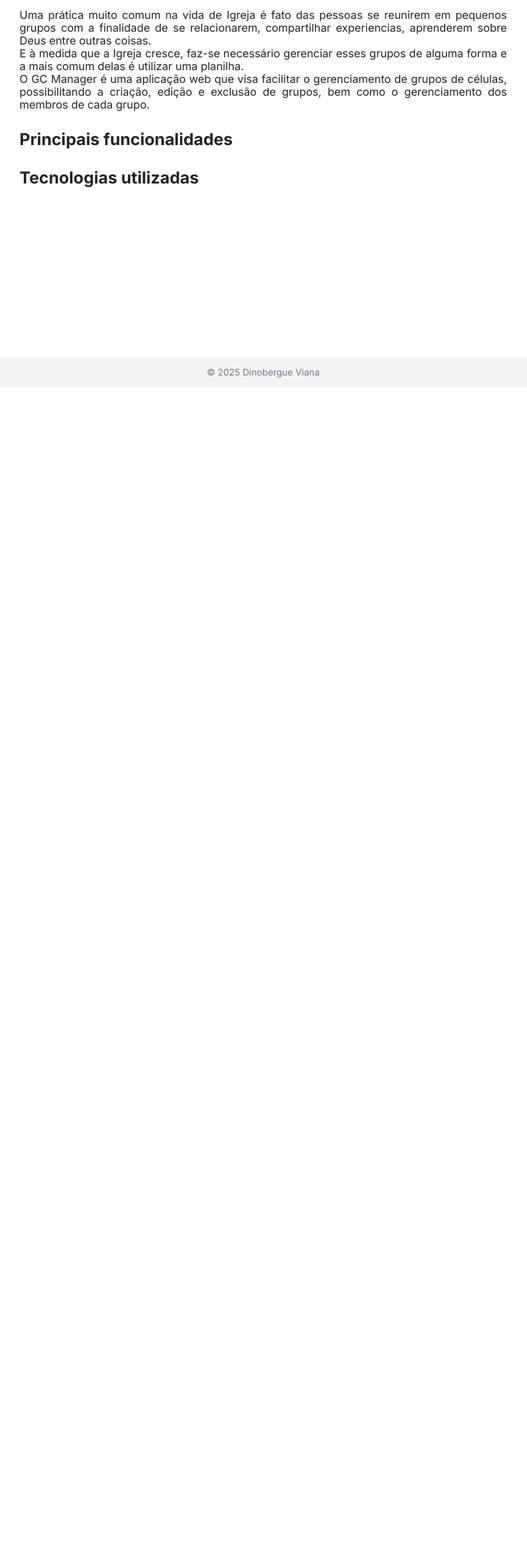
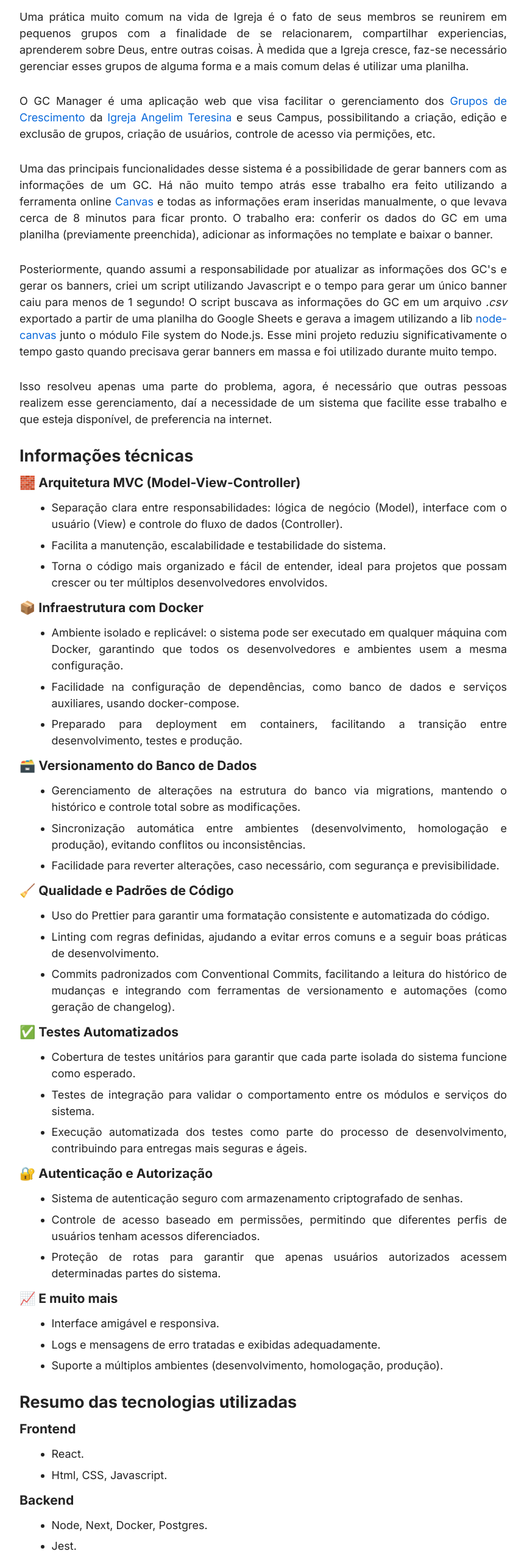
Before and after one commit to dinobergviana/meu-site, a Vue app: page /projects/gc-manager in a window 1280 px wide. Shown: the part 164-2726 px from the top of the page at 61% size, without its empty margins (208-1073 px from the left). Before the commit the page ends 800 px from the top, so only its background shows below. Built offline with nearby package versions, Linux system fonts and the light colour scheme.

Commit message:
feat: finishes gc manager project page

```diff
--- a/src/pages/projects/gc-manager/gc-manager.vue
+++ b/src/pages/projects/gc-manager/gc-manager.vue
@@ -2,31 +2,174 @@
   <section class="container">
     <div class="content">
       <h1 class="title">GC Manager</h1>
-
       <article>
         <h2>Como esse projeto nasceu?</h2>
-        <p>Uma prática muito comum na vida de Igreja é fato das pessoas se reunirem em pequenos grupos com a finalidade de se relacionarem, compartilhar experiencias, aprenderem sobre Deus entre outras coisas.</p>
-        <p>E à medida que a Igreja cresce, faz-se necessário gerenciar esses grupos de alguma forma e a mais comum delas é utilizar uma planilha.</p>
-        <p>O GC Manager é uma aplicação web que visa facilitar o gerenciamento de grupos de células, possibilitando a criação, edição e exclusão de grupos, bem como o gerenciamento dos membros de cada grupo.</p>
+        <p>Uma prática muito comum na vida de Igreja é o fato de seus membros se reunirem em pequenos grupos com a finalidade de se relacionarem, compartilhar experiencias, aprenderem sobre Deus, entre outras coisas. À medida que a Igreja cresce, faz-se necessário gerenciar esses grupos de alguma forma e a mais comum delas é utilizar uma planilha.</p>
       </article>
 
       <article>
-        <h2>Principais funcionalidades</h2>
+        <p>O GC Manager é uma aplicação web que visa facilitar o gerenciamento dos <a href="https://www.angelim.org/grupos-de-crescimento" target="_blank" rel="noopener noreferrer">Grupos de Crescimento</a> da
+          <a href="https://www.angelim.org/" target="_blank" rel="noopener noreferrer">Igreja Angelim Teresina</a>
+          e seus Campus, possibilitando a criação, edição e exclusão de grupos, criação de usuários, controle de acesso via permições, etc.
+        </p>
       </article>
 
       <article>
-        <h2>Tecnologias utilizadas</h2>
+        <p>Uma das principais funcionalidades desse sistema é a possibilidade de gerar banners com as informações de um GC.
+          Há não muito tempo atrás esse trabalho era feito utilizando a ferramenta online <a href="https://www.canva.com/" target="_blank" rel="noopener noreferrer">Canvas</a> e todas as informações eram inseridas manualmente, o que levava cerca de 8 minutos para ficar pronto.
+          O trabalho era: conferir os dados do GC em uma planilha (previamente preenchida), adicionar as informações no template e baixar o banner.
+        </p>
+      </article>
+
+      <article>
+        <p>
+          Posteriormente, quando assumi a responsabilidade por atualizar as informações dos GC's e gerar os banners, criei um script utilizando Javascript e o tempo para gerar um único banner caiu para menos de 1 segundo!
+          O script buscava as informações do GC em um arquivo <i>.csv</i> exportado a partir de uma planilha do Google Sheets e gerava a imagem utilizando a lib <a href="https://www.npmjs.com/package/canvas/v/2.0.0-alpha.7" target="_blank" rel="noopener noreferrer">node-canvas</a> junto o módulo File system do Node.js.
+          Esse mini projeto reduziu significativamente o tempo gasto quando precisava gerar banners em massa e foi utilizado durante muito tempo.
+        </p>
+      </article>
+
+      <article>
+        <p>Isso resolveu apenas uma parte do problema, agora, é necessário que outras pessoas realizem esse gerenciamento, daí a necessidade de um sistema que facilite esse trabalho e que esteja disponível, de preferencia na internet.</p>
+      </article>
+
+      <article>
+        <h2>Informações técnicas</h2>
+
+        <h3 class="tecnical-information-title">🧱 Arquitetura MVC (Model-View-Controller)</h3>
+        <ul class="tecnical-information-list-content">
+          <li>
+            <p>Separação clara entre responsabilidades: lógica de negócio (Model), interface com o usuário (View) e controle do fluxo de dados (Controller).</p>
+          </li>
+          <li>
+            <p>Facilita a manutenção, escalabilidade e testabilidade do sistema.</p>
+          </li>
+          <li>
+            <p>Torna o código mais organizado e fácil de entender, ideal para projetos que possam crescer ou ter múltiplos desenvolvedores envolvidos.</p>
+          </li>
+        </ul>
+
+        <h3 class="tecnical-information-title">📦 Infraestrutura com Docker</h3>
+        <ul class="tecnical-information-list-content">
+          <li>
+            <p>Ambiente isolado e replicável: o sistema pode ser executado em qualquer máquina com Docker, garantindo que todos os desenvolvedores e ambientes usem a mesma configuração.</p>
+          </li>
+          <li>
+            <p>Facilidade na configuração de dependências, como banco de dados e serviços auxiliares, usando docker-compose.</p>
+          </li>
+          <li>
+            <p>Preparado para deployment em containers, facilitando a transição entre desenvolvimento, testes e produção.</p>
+          </li>
+        </ul>
+
+        <h3 class="tecnical-information-title">🗃️ Versionamento do Banco de Dados</h3>
+        <ul class="tecnical-information-list-content">
+          <li>
+            <p>Gerenciamento de alterações na estrutura do banco via migrations, mantendo o histórico e controle total sobre as modificações.</p>
+          </li>
+          <li>
+            <p>Sincronização automática entre ambientes (desenvolvimento, homologação e produção), evitando conflitos ou inconsistências.</p>
+          </li>
+          <li>
+            <p>Facilidade para reverter alterações, caso necessário, com segurança e previsibilidade.</p>
+          </li>
+        </ul>
+
+        <h3 class="tecnical-information-title">🧹 Qualidade e Padrões de Código</h3>
+        <ul class="tecnical-information-list-content">
+          <li>
+            <p>Uso do Prettier para garantir uma formatação consistente e automatizada do código.</p>
+          </li>
+          <li>
+            <p>Linting com regras definidas, ajudando a evitar erros comuns e a seguir boas práticas de desenvolvimento.</p>
+          </li>
+          <li>
+            <p>Commits padronizados com Conventional Commits, facilitando a leitura do histórico de mudanças e integrando com ferramentas de versionamento e automações (como geração de changelog).</p>
+          </li>
+        </ul>
+
+        <h3 class="tecnical-information-title">✅ Testes Automatizados</h3>
+        <ul class="tecnical-information-list-content">
+          <li>
+            <p>Cobertura de testes unitários para garantir que cada parte isolada do sistema funcione como esperado.</p>
+          </li>
+          <li>
+            <p>Testes de integração para validar o comportamento entre os módulos e serviços do sistema.</p>
+          </li>
+          <li>
+            <p>Execução automatizada dos testes como parte do processo de desenvolvimento, contribuindo para entregas mais seguras e ágeis.</p>
+          </li>
+        </ul>
+
+        <h3 class="tecnical-information-title">🔐 Autenticação e Autorização</h3>
+        <ul class="tecnical-information-list-content">
+          <li>
+            <p>Sistema de autenticação seguro com armazenamento criptografado de senhas.</p>
+          </li>
+          <li>
+            <p>Controle de acesso baseado em permissões, permitindo que diferentes perfis de usuários tenham acessos diferenciados.</p>
+          </li>
+          <li>
+            <p>Proteção de rotas para garantir que apenas usuários autorizados acessem determinadas partes do sistema.</p>
+          </li>
+        </ul>
+
+        <h3 class="tecnical-information-title">📈 E muito mais</h3>
+        <ul class="tecnical-information-list-content">
+          <li>
+            <p>Interface amigável e responsiva.</p>
+          </li>
+          <li>
+            <p>Logs e mensagens de erro tratadas e exibidas adequadamente.</p>
+          </li>
+          <li>
+            <p>Suporte a múltiplos ambientes (desenvolvimento, homologação, produção).</p>
+          </li>
+        </ul>
+      </article>
+
+      <article>
+        <h2>Resumo das tecnologias utilizadas</h2>
+
+        <h3 class="tecnical-information-title">Frontend</h3>
+        <ul class="tecnical-information-list-content">
+          <li>
+            <p>React.</p>
+          </li>
+          <li>
+            <p>Html, CSS, Javascript.</p>
+          </li>
+        </ul>
+
+        <h3 class="tecnical-information-title">Backend</h3>
+        <ul class="tecnical-information-list-content">
+          <li>
+            <p>Node, Next, Docker, Postgres.</p>
+          </li>
+          <li>
+            <p>Jest.</p>
+          </li>
+        </ul>
       </article>
     </div>
   </section>
 </template>
 
-<script setup></script>
+<script setup>
+import { onMounted } from 'vue';
+
+window.scrollTo(0, 0);
+
+onMounted(() => {
+  document.title = 'GC Manager - Projetos';
+});
+</script>
 
 <style scoped>
 .container {
   min-height: calc(100vh - 50px);
   background: var(--white);
+  margin-bottom: 2rem;
 }
 
 .content {
@@ -45,7 +188,24 @@
 }
 
 article h2 {
-  margin-bottom: 1rem;
+  margin: 1rem 0;
+}
+
+p {
+  line-height: 1.8rem;
+}
+
+.tecnical-information-title {
+  margin: 1rem 0;
+}
+
+.tecnical-information-list-content {
+  list-style: disc;
+  padding-left: 3.5rem;
+}
+
+.tecnical-information-list-content li {
+  margin-bottom: 0.5rem;
 }
 
 article + article {
```
